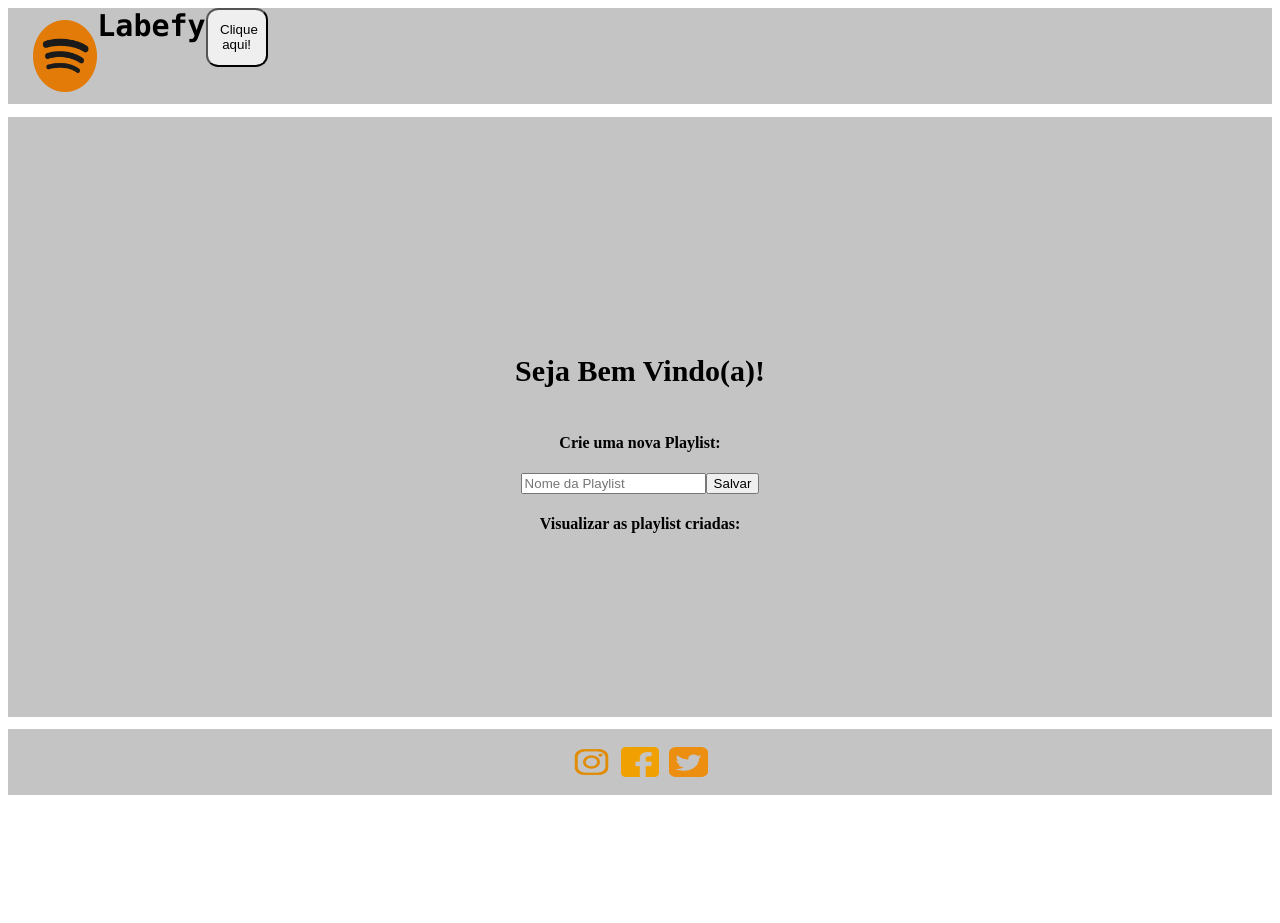
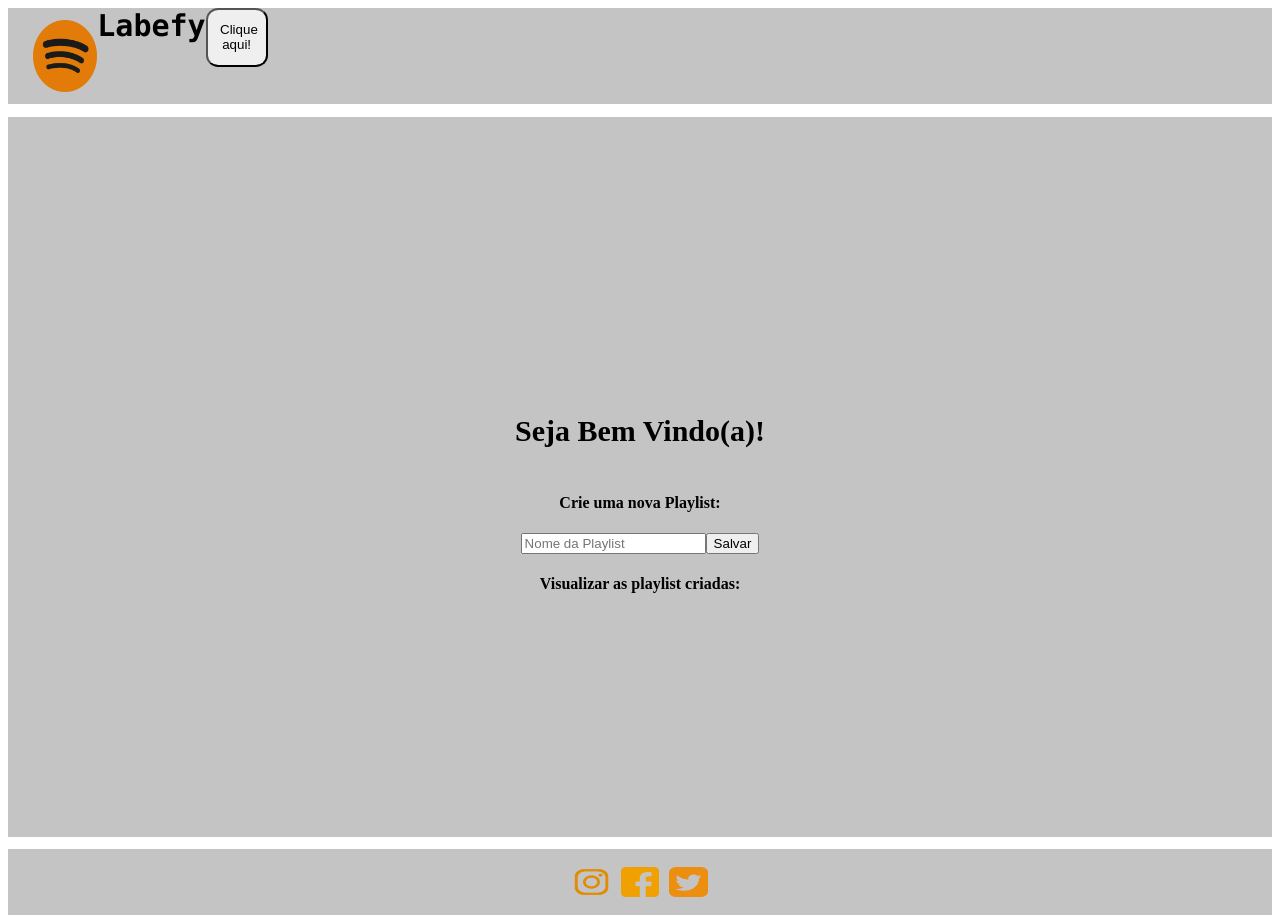
Before and after one commit to future4code/guimaraes-Patricia-Quarezemin, a React (Create React App) app in the folder modulo3/projeto-labefy/: page / in a window 1280 px wide. Before the commit the page ends 803 px from the top, so only its background shows below. Built offline with nearby package versions, Linux system fonts and the light colour scheme.

Commit message:
Separei o Footer num componente

```diff
--- a/modulo3/projeto-labefy/src/Components/CriarPlaylist.jsx
+++ b/modulo3/projeto-labefy/src/Components/CriarPlaylist.jsx
@@ -8,7 +8,7 @@ const CriarPlaylistContainer = styled.div`
   flex-direction: column;
   justify-content: center;
   align-items: center;
-  height: 75vh;
+  height: 90vh;
 `
 const TituloCentral = styled.h2`
   font-size: 30px;
```
Also changed, not shown: 1 other file (tests, documents, lock files or other folders).
